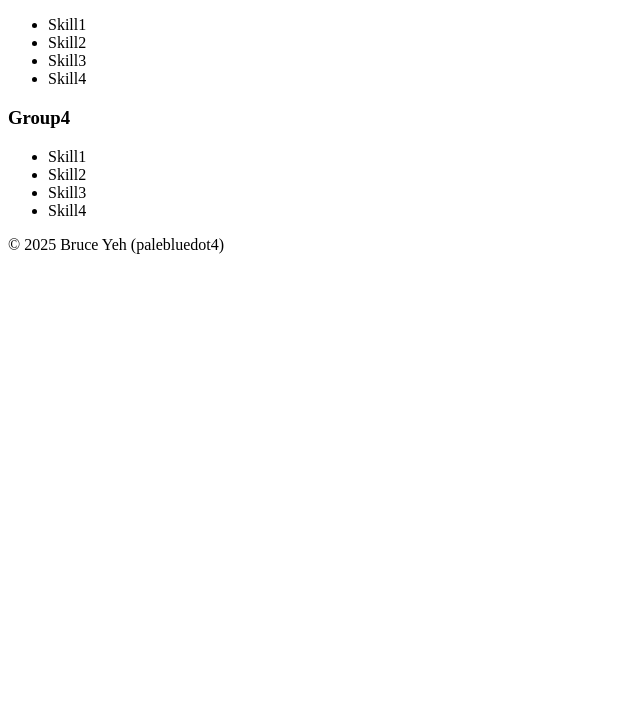
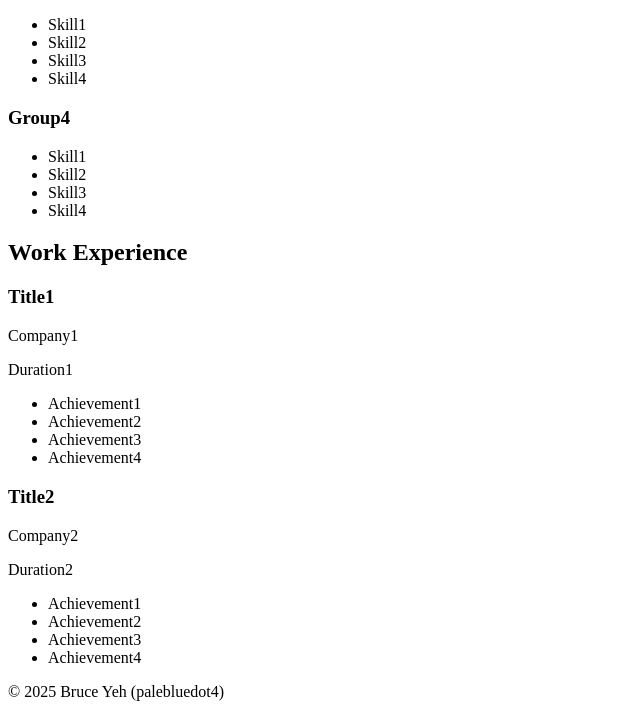
Before and after one commit to palebluedot4/code-snippets, a Python web app: template templates/web/pages/resume/nebula/vanilla/index.html in a window 1280 px wide. Shown: the part 581-1298 px from the top of the page, without its empty margins (0-640 px from the left). Before the commit the page ends 835 px from the top, so only its background shows below. Run offline with Jinja, Linux system fonts and the light colour scheme; the template is opened without the code that fills it, so the values that code supplies are empty.

Commit message:
feat(html): add work experience section
This commit introduces the "Work Experience" section, which is a
critical component of the resume. The section is structured to list
professional roles in a clear, chronological, or relevant order.

Each position is encapsulated within an article tag. This includes
a header with the job title, company name, and employment duration,
followed by an unordered list of key achievements and
responsibilities. This detailed structure provides a comprehensive
overview of professional history and accomplishments.

```diff
--- a/templates/web/pages/resume/nebula/vanilla/index.html
+++ b/templates/web/pages/resume/nebula/vanilla/index.html
@@ -118,6 +118,36 @@
           </article>
         </div>
       </section>
+
+      <section id="experience" aria-labelledby="experience-heading">
+        <h2 id="experience-heading">Work Experience</h2>
+        <article class="experience-item">
+          <header class="experience-header">
+            <h3 class="job-title">Title1</h3>
+            <p class="company">Company1</p>
+            <p class="duration">Duration1</p>
+          </header>
+          <ul class="achievements">
+            <li>Achievement1</li>
+            <li>Achievement2</li>
+            <li>Achievement3</li>
+            <li>Achievement4</li>
+          </ul>
+        </article>
+        <article class="experience-item">
+          <header class="experience-header">
+            <h3 class="job-title">Title2</h3>
+            <p class="company">Company2</p>
+            <p class="duration">Duration2</p>
+          </header>
+          <ul class="achievements">
+            <li>Achievement1</li>
+            <li>Achievement2</li>
+            <li>Achievement3</li>
+            <li>Achievement4</li>
+          </ul>
+        </article>
+      </section>
     </main>
 
     <footer>
```
